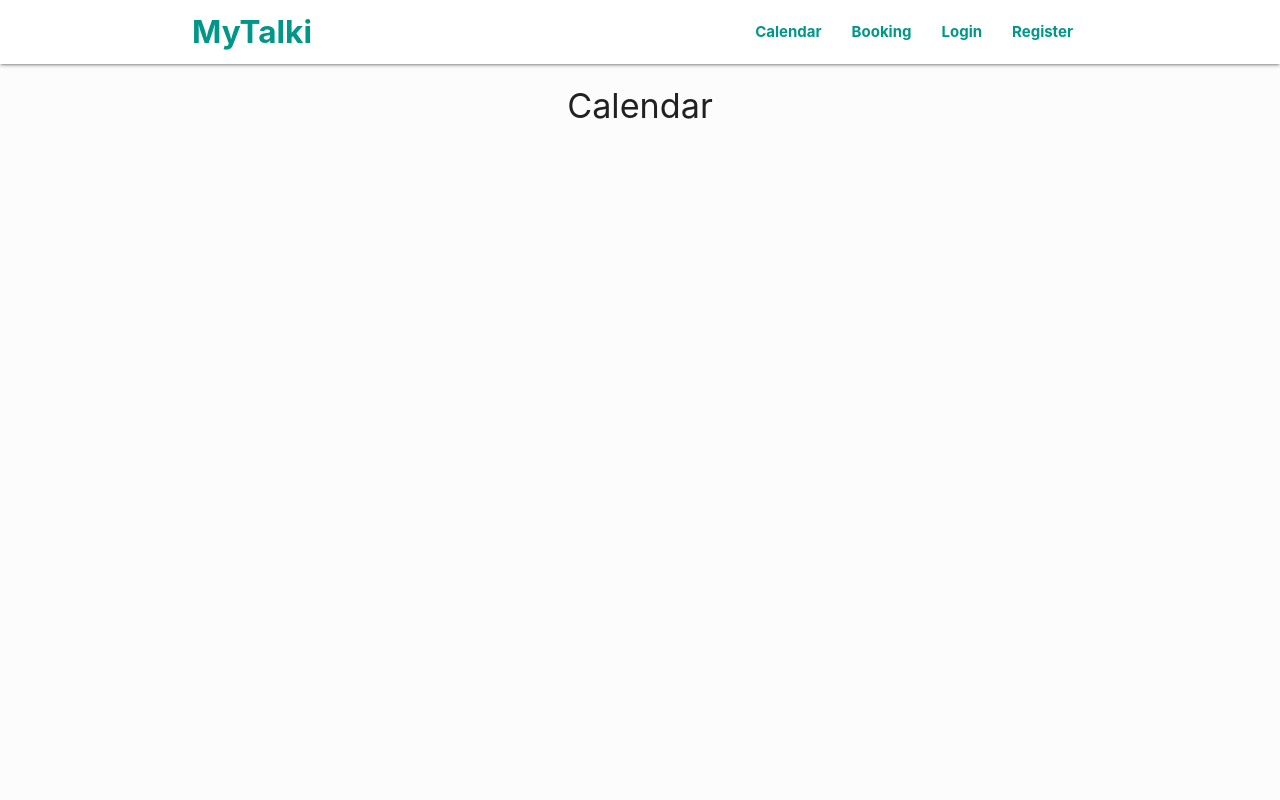
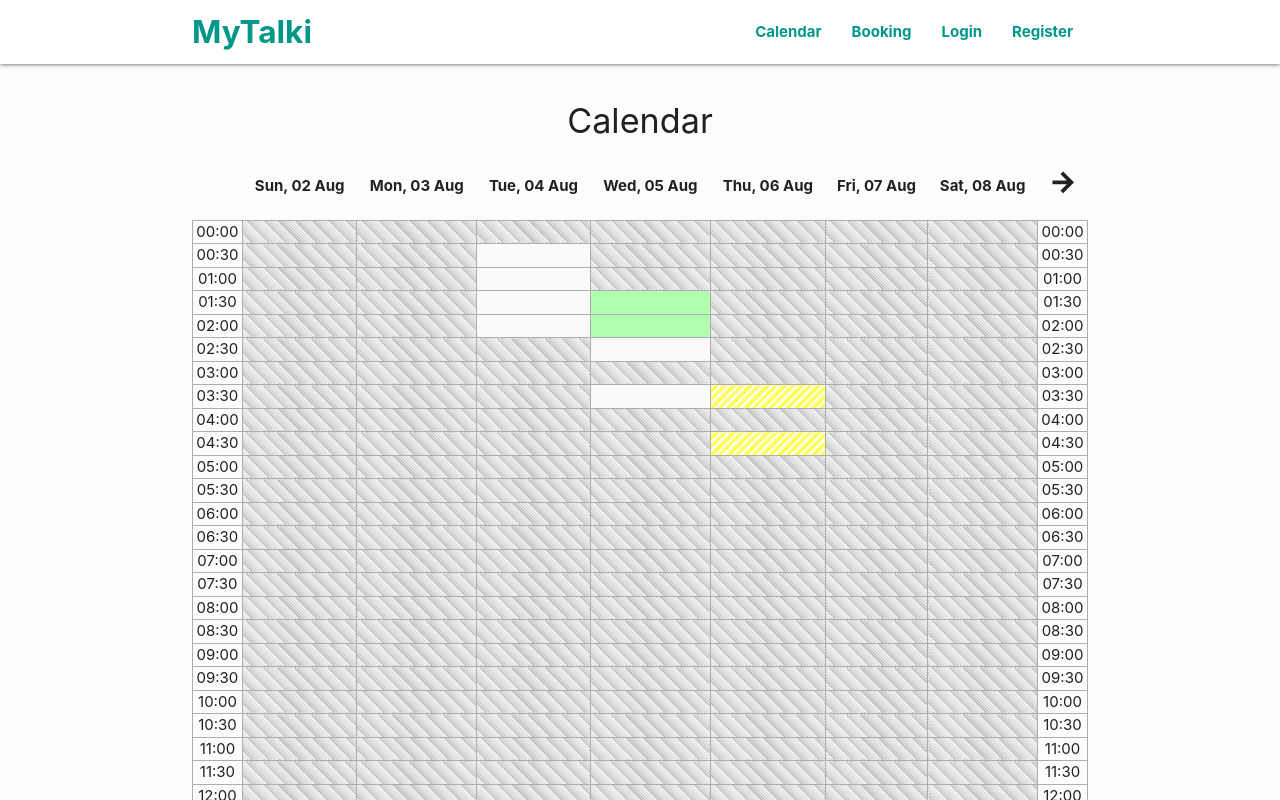
Before and after one commit to dmytrokulak/Mytalki, a React (Create React App) app in the folder sw/: page /calendar in a window 1280 px wide. Shown: the top 800 px of the page. Built offline with nearby package versions, Linux system fonts and the light colour scheme; data requests are answered from the project's data file; the HTML template or start-up script is replaced by a standard one.

Commit message:
user calendar development

```diff
--- a/sw/db.json
+++ b/sw/db.json
@@ -136,57 +136,55 @@
   "calendar-slots": [
     {
       "id": 1,
-      "start": "2020-07-29T00:30:00.000Z",
+      "start": "2020-08-04T00:30:00.000Z",
       "status": "vacant"
     },
     {
       "id": 2,
-      "start": "2020-07-29T01:00:00.000Z",
+      "start": "2020-08-04T01:00:00.000Z",
       "status": "vacant"
     },
     {
       "id": 3,
-      "start": "2020-07-29T01:30:00.000Z",
+      "start": "2020-08-04T01:30:00.000Z",
       "status": "vacant"
     },
     {
       "id": 4,
-      "start": "2020-07-29T02:00:00.000Z",
+      "start": "2020-08-04T02:00:00.000Z",
       "status": "vacant"
     },
     {
       "id": 5,
-      "start": "2020-07-30T01:30:00.000Z",
+      "start": "2020-08-05T01:30:00.000Z",
       "status": "booked",
       "userId": 1
     },
     {
       "id": 6,
-      "start": "2020-07-30T02:00:00.000Z",
+      "start": "2020-08-05T02:00:00.000Z",
       "status": "booked",
       "userId": 1
     },
     {
       "id": 7,
-      "start": "2020-07-30T02:30:00.000Z",
-      "status": "book-request",
-      "userId": 1
+      "start": "2020-08-05T02:30:00.000Z",
+      "status": "vacant"
     },
     {
       "id": 8,
-      "start": "2020-07-30T03:30:00.000Z",
-      "status": "cancel-request",
-      "userId": 1
+      "start": "2020-08-05T03:30:00.000Z",
+      "status": "vacant"
     },
     {
       "id": 9,
-      "start": "2020-07-31T03:30:00.000Z",
+      "start": "2020-08-06T03:30:00.000Z",
       "status": "reschedule-request",
       "userId": 1
     },
     {
       "id": 10,
-      "start": "2020-07-31T04:30:00.000Z",
+      "start": "2020-08-06T04:30:00.000Z",
       "status": "reschedule-request",
       "userId": 1
     }
--- a/sw/src/App.css
+++ b/sw/src/App.css
@@ -191,3 +191,63 @@
 #section-booking .collection-item a {
   margin: 0.3rem;
 }
+
+/*********************************** USER CALENDAR ***********************************/
+
+#section-user-calendar table {
+  position: relative;
+}
+
+#section-user-calendar th {
+  position: sticky;
+  top: 4rem;
+  background: #fcfcfc;
+}
+
+#section-user-calendar td {
+  border: solid #adadad 1px;
+  padding: 0;
+}
+
+.hovered {
+  cursor: pointer;
+  border: solid #6262ff 3px !important;
+}
+
+.blocked {
+  background: repeating-linear-gradient(45deg, transparent, transparent 1px, #808080 1px, #fff 2px);
+}
+.vacant {
+  background: #fafafa;
+}
+
+.booked {
+  background: #afffaf;
+}
+
+.book-request {
+  background-color: #ffff9a;
+}
+
+.cancel-request {
+  background-color: #ffafaf;
+}
+
+.reschedule-request {
+  /* background-color: #afffaf; */
+  background-image: repeating-linear-gradient(135deg, transparent, transparent 1px, transparent 0px, #ffff00 6px);
+}
+
+#section-user-calendar .action-cell {
+  display: flex;
+  justify-content: space-evenly;
+}
+
+#section-user-calendar .action-cell i {
+  cursor: pointer;
+}
+
+#section-user-calendar .btn-paging i {
+  font-weight: bold;
+  cursor: pointer;
+}
--- a/sw/src/components/user/Booking.js
+++ b/sw/src/components/user/Booking.js
@@ -1,4 +1,4 @@
-import React, { Fragment, useEffect } from 'react';
+import React, { useEffect } from 'react';
 import { connect } from 'react-redux';
 import PropTypes from 'prop-types';
 import { getLessonTypes } from '../../actions/lessonTypeActions';
@@ -8,6 +8,7 @@
 const Booking = ({ lessonTypes: { collection }, getLessonTypes, setCurrentBooking, history }) => {
   useEffect(() => {
     getLessonTypes();
+    //eslint-disable-next-line
   }, []);
 
   const onButtonClick = (e) => {
@@ -15,18 +16,16 @@
     let offer = lessonType.offers.filter((o) => o.id === +e.target.dataset.offerId)[0];
     setCurrentBooking({ lessonType, offer });
     M.toast({ html: `${lessonType.title} ${offer.time} min selected` });
-    setTimeout(() => {
-      history.push('/calendar');
-    }, 500);
+    history.push('/calendar');
   };
 
   return (
-    <div id='section-booking' clasName='section'>
+    <div id='section-booking' className='section'>
       <h4 className='center-align'>Book a lesson</h4>
       <ul className='collection'>
         {collection &&
           collection.map((item) => (
-            <li className='collection-item'>
+            <li key={`${item.id}`} className='collection-item'>
               <div className='row'>
                 <div className='col s7'>
                   <h5>{item.title}</h5>
@@ -35,6 +34,7 @@
                 <div className='col s5'>
                   {item.offers.map((offer) => (
                     <a
+                      key={`${item.id}-${offer.id}`}
                       href='#!'
                       className='teal lighten-1 btn'
                       data-lesson-type-id={item.id}
--- a/sw/src/components/user/UserCalendar.js
+++ b/sw/src/components/user/UserCalendar.js
@@ -1,11 +1,200 @@
-import React, { Fragment } from 'react';
+import React, { useEffect, useState } from 'react';
+import moment from 'moment';
+import { connect } from 'react-redux';
+import PropTypes from 'prop-types';
+import M from 'materialize-css/dist/js/materialize.min.js';
+import { getCalendar, addSlotToCalendar, setDaysOnDisplay } from '../../actions/calendarActions';
+import Preloader from '../layout/Preloader';
 
-const UserCalendar = () => {
+const daysVisible = 7;
+const initMoment = new moment.utc().hours(0).minutes(0).seconds(0);
+let page = 0;
+
+const UserCalendar = ({
+  calendarSlots: { collection, daysOnDisplay, loading },
+  booking: { offer },
+  getCalendar,
+  addSlotToCalendar,
+  setDaysOnDisplay,
+}) => {
+  const [weekStartMoment, setWeekStartMoment] = useState(initMoment.clone());
+
+  const nextPage = () => {
+    page += 1;
+    getDaysOnDisplay();
+  };
+
+  const previousPage = () => {
+    if (page > 0) {
+      page -= 1;
+    }
+    getDaysOnDisplay();
+  };
+
+  const getDaysOnDisplay = () => {
+    let days = [];
+    for (let i = 0; i < daysVisible; i++) {
+      days.push(initMoment.clone().add(i + daysVisible * page, 'd'));
+    }
+    setDaysOnDisplay(days);
+    setWeekStartMoment(initMoment.clone().add(daysVisible * page, 'd'));
+  };
+
+  useEffect(() => {
+    M.AutoInit();
+    getCalendar();
+    getDaysOnDisplay();
+    //eslint-disable-next-line
+  }, []);
+
+  const onHoverSelect = (e) => {
+    if (offer) {
+      const mins = offer.time;
+      const thisCell = e.target;
+      let rowId = +thisCell.dataset.rowId;
+      let colId = +thisCell.dataset.colId;
+      const nextCell = mins > 30 ? document.getElementById(`cell-${rowId + 1}-${colId}`) : null;
+      const nextNextCell = mins > 60 ? document.getElementById(`cell-${rowId + 2}-${colId}`) : null;
+      if (thisCell.dataset.available === 'true' && thisCell.dataset.booked === 'false') {
+        thisCell.classList.add('hovered');
+        if (nextCell) {
+          if (nextCell.dataset.available === 'true' && nextCell.dataset.booked === 'false') {
+            nextCell.classList.add('hovered');
+            if (nextNextCell) {
+              if (nextNextCell.dataset.available === 'true' && nextNextCell.dataset.booked === 'false') {
+                nextNextCell.classList.add('hovered');
+              } else {
+                thisCell.classList.remove('hovered');
+                nextCell.classList.remove('hovered');
+              }
+            }
+          } else {
+            thisCell.classList.remove('hovered');
+          }
+        }
+      }
+    }
+  };
+
+  const onHoverDeSelect = (e) => {
+    if (offer) {
+      const mins = offer.time;
+      const thisCell = e.target;
+      let rowId = +thisCell.dataset.rowId;
+      let colId = +thisCell.dataset.colId;
+      const nextCell = mins > 30 ? document.getElementById(`cell-${rowId + 1}-${colId}`) : null;
+      const nextNextCell = mins > 60 ? document.getElementById(`cell-${rowId + 2}-${colId}`) : null;
+      thisCell.classList.remove('hovered');
+      if (nextCell) {
+        nextCell.classList.remove('hovered');
+        if (nextNextCell) {
+          nextNextCell.classList.remove('hovered');
+        }
+      }
+    }
+  };
+
+  const drawCalendarHeader = () =>
+    daysOnDisplay &&
+    daysOnDisplay.map((day, index) => (
+      <th key={index} className='center-align'>
+        {day.format('ddd, DD MMM')}
+      </th>
+    ));
+
+  const drawCalendarBody = () => {
+    const slotSprint = [];
+    for (let i = 0; i < 24 * 2; i++) {
+      let timeMoment = weekStartMoment.clone();
+      timeMoment.add(Math.floor(i / 2), 'h').add((i % 2) * 30, 'm');
+      slotSprint.push(
+        <tr key={timeMoment.unix()}>
+          <td className='center-align'>{timeMoment.format('HH:mm')}</td>
+          {(() => {
+            const slots = [];
+            for (let j = 0; j < daysVisible; j++) {
+              if (collection) {
+                const slotMoment = weekStartMoment
+                  .clone()
+                  .add(j, 'd')
+                  .add(timeMoment.hours(), 'h')
+                  .add(timeMoment.minutes(), 'm');
+                const slot = collection.find((item) => slotMoment.isSame(moment(item.start), 'm'));
+                let className = 'blocked';
+                let isAvailable = false;
+                let isBooked = false;
+                let slotId = 0;
+                if (slot) {
+                  isAvailable = true;
+                  isBooked = slot.status !== 'vacant';
+                  className = slot.status;
+                  slotId = slot.id;
+                }
+                //td slot
+                slots.push(
+                  <td
+                    //ToDo::  onClick={toggleSlotAvailability}
+                    id={`cell-${i}-${j}`}
+                    onMouseEnter={onHoverSelect}
+                    onMouseLeave={onHoverDeSelect}
+                    className={className}
+                    key={slotMoment.unix()}
+                    data-datetime={slotMoment.toISOString()}
+                    data-available={isAvailable}
+                    data-booked={isBooked}
+                    data-slot-id={slotId}
+                    data-row-id={i}
+                    data-col-id={j}
+                  ></td>
+                );
+              }
+            }
+            return slots;
+          })()}
+          <td className='center-align'>{timeMoment.format('HH:mm')}</td>
+        </tr>
+      );
+    }
+    return slotSprint;
+  };
+
   return (
-    <Fragment>
+    <div id='section-user-calendar' className='section'>
       <h4 className='center-align'>Calendar</h4>
-    </Fragment>
+      {loading || collection === null || collection.lenght === 0 ? (
+        <Preloader />
+      ) : (
+        <table>
+          <thead>
+            <tr>
+              <th className='center-align btn-paging'>
+                {page > 0 && (
+                  <i onClick={previousPage} className='small material-icons'>
+                    arrow_back
+                  </i>
+                )}
+              </th>
+              {drawCalendarHeader()}
+              <th onClick={nextPage} className='center-align btn-paging'>
+                <i className='small material-icons'>arrow_forward</i>
+              </th>
+            </tr>
+          </thead>
+          <tbody>{drawCalendarBody()}</tbody>
+        </table>
+      )}
+    </div>
   );
 };
 
-export default UserCalendar;
+UserCalendar.propTypes = {
+  calendarSlots: PropTypes.object.isRequired,
+  getCalendar: PropTypes.func.isRequired,
+  addSlotToCalendar: PropTypes.func.isRequired,
+};
+
+const mapStateToProps = (state) => ({
+  calendarSlots: state.calendarSlots,
+  booking: state.booking,
+});
+export default connect(mapStateToProps, { getCalendar, addSlotToCalendar, setDaysOnDisplay })(UserCalendar);
```
